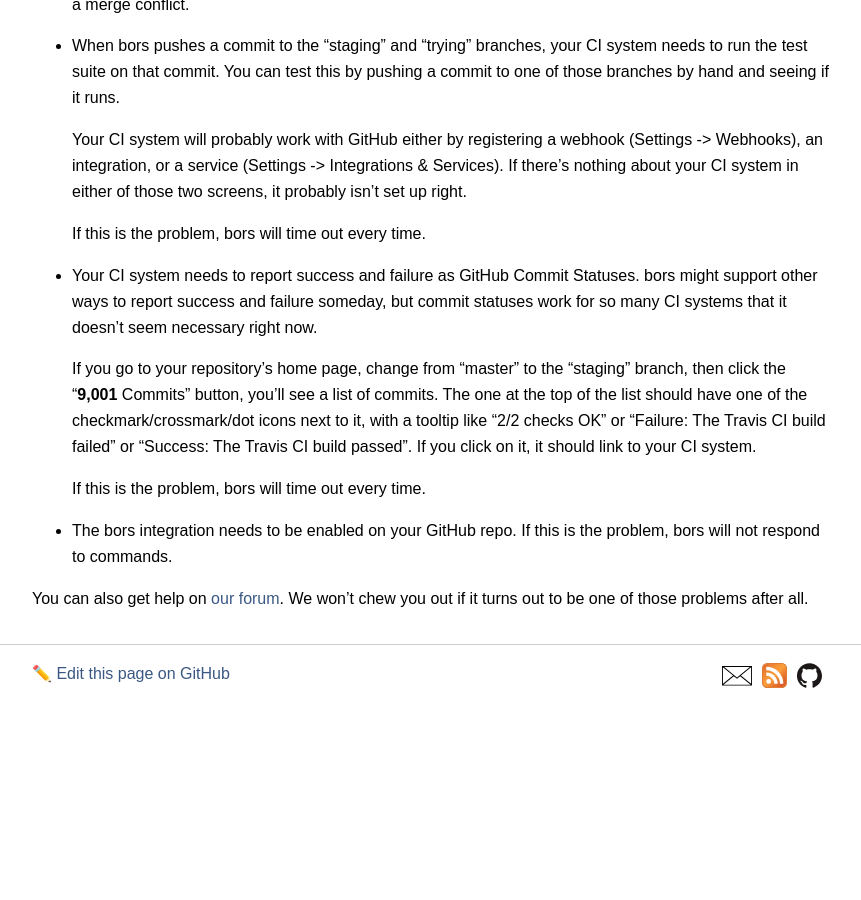
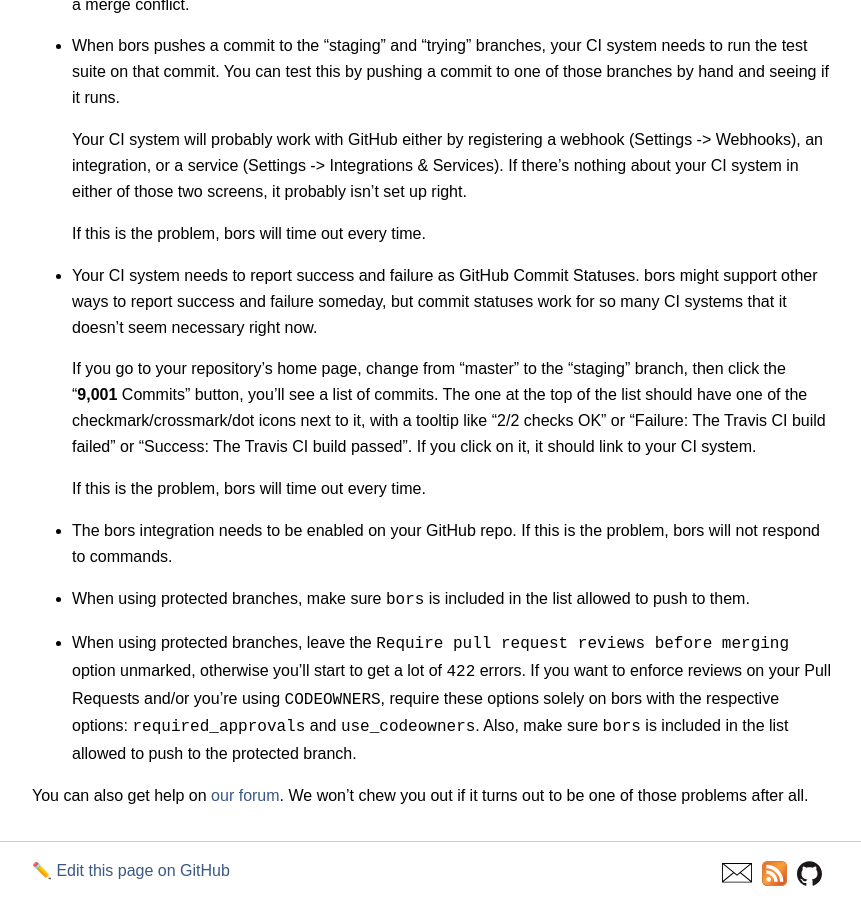
Before and after one commit to bors-ng/bors-ng.github.io, a Jekyll site: the page built from _documentation/getting-started.md, in a window 1280 px wide and 900 px high, scrolled down 2859 px. Shown: the whole window, without its empty margins (208-1069 px from the left). Built offline with Jekyll 4.4.1, drawn with Linux system fonts in a browser that asks for light colours; before the commit the page ends 3562 px from its top, so only the background shows below that.

Commit message:
Adding documentation for Squash and merge and updating troubleshooting section

```diff
--- a/_documentation/getting-started.md
+++ b/_documentation/getting-started.md
@@ -159,4 +159,8 @@
   * The bors integration needs to be enabled on your GitHub repo.
     If this is the problem, bors will not respond to commands.
 
+  * When using protected branches, make sure `bors` is included in the list allowed to push to them.
+
+  * When using protected branches, leave the `Require pull request reviews before merging` option unmarked, otherwise you'll start to get a lot of `422` errors. If you want to enforce reviews on your Pull Requests and/or you're using `CODEOWNERS`, require these options solely on bors with the respective options: `required_approvals` and `use_codeowners`. Also, make sure `bors` is included in the list allowed to push to the protected branch.
+
 You can also get help on [our forum](https://forum.bors.tech). We won't chew you out if it turns out to be one of those problems after all.
```
Also changed, not shown: _documentation/reference.md (+1 -0 lines).
